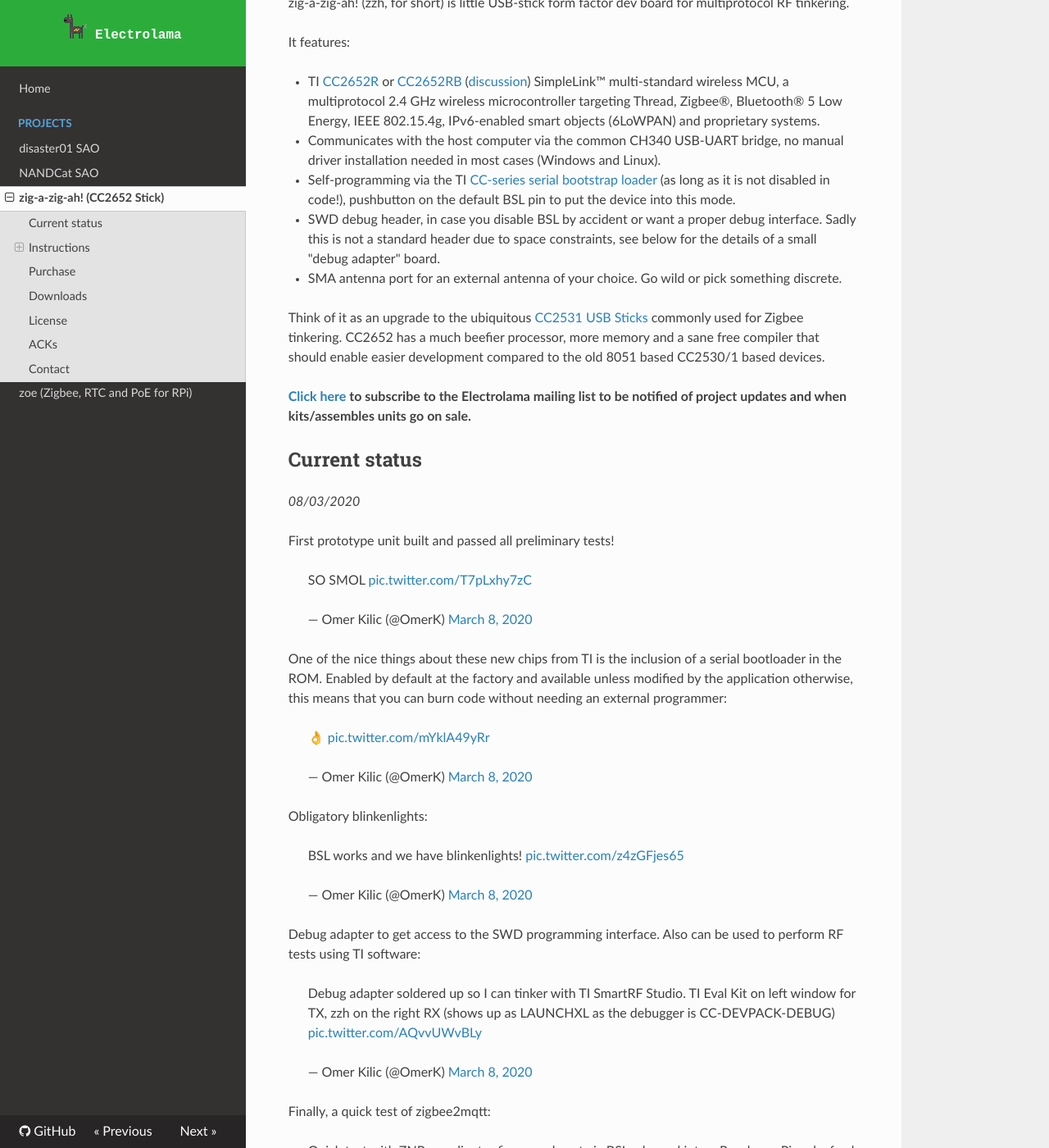
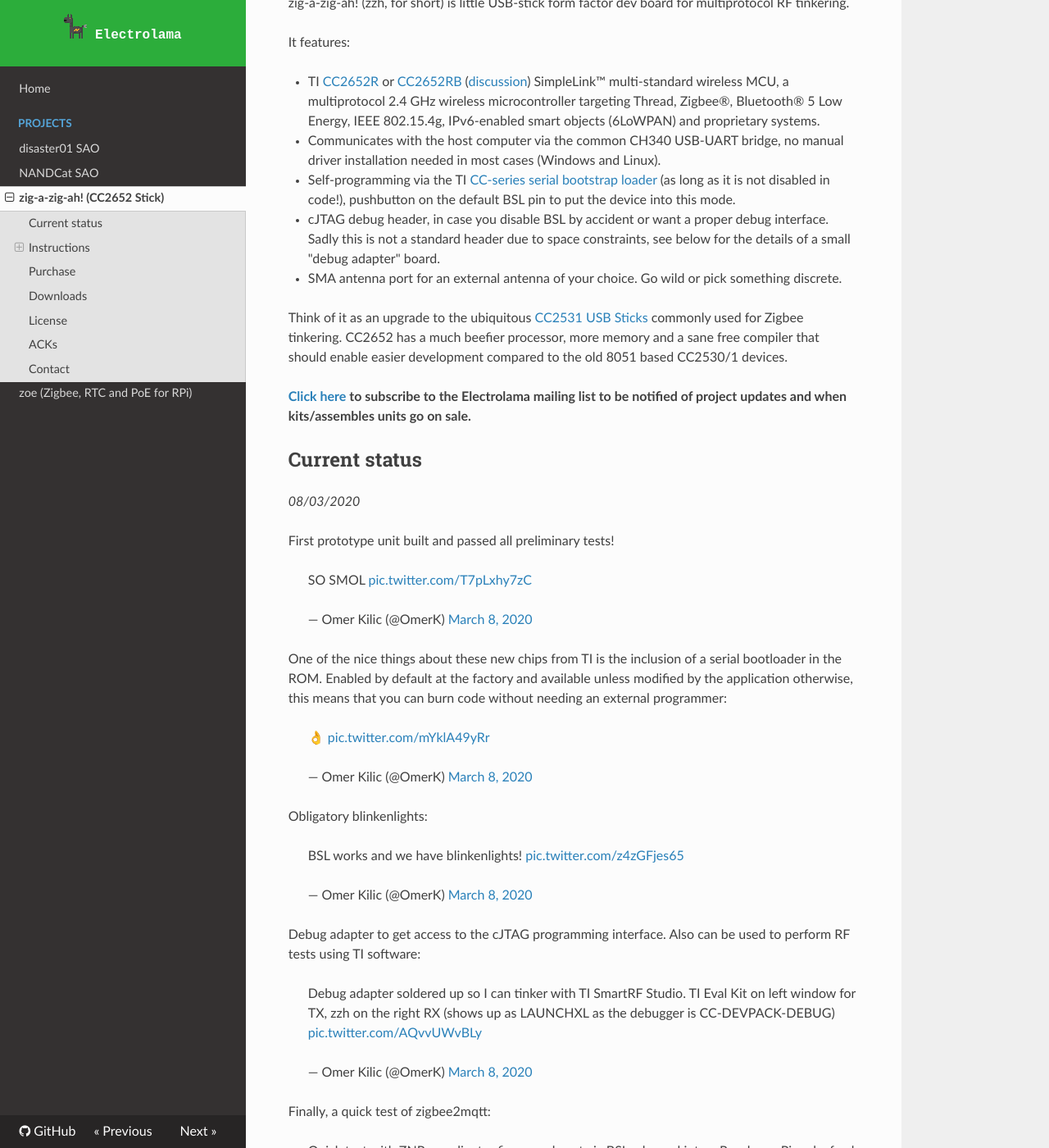
Before and after one commit to paul-jewell/docs, an MkDocs documentation site: the page built from docs/projects/zig-a-zig-ah.md, in a window 1280 px wide and 1400 px high, scrolled down 678 px. Shown: the whole window at 82% size. Built offline with MkDocs 1.6.1, drawn with Linux system fonts in a browser that asks for light colours; nearby versions of some CDN libraries; comment, search, counter and statistics services are not loaded.

Commit message:
zzh: Fix SWD -> cJTAG

```diff
--- a/docs/projects/zig-a-zig-ah.md
+++ b/docs/projects/zig-a-zig-ah.md
@@ -13,10 +13,10 @@ title: zig-a-zig-ah! (CC2652 Stick)
  - TI [CC2652R](http://www.ti.com/product/CC2652R) or [CC2652RB](http://www.ti.com/product/CC2652RB) ([discussion](https://github.com/electrolama/zig-a-zig-ah/issues/1)) SimpleLink™ multi-standard wireless MCU, a multiprotocol 2.4 GHz wireless microcontroller targeting Thread, Zigbee®, Bluetooth® 5 Low Energy, IEEE 802.15.4g, IPv6-enabled smart objects (6LoWPAN) and proprietary systems.
  - Communicates with the host computer via the common CH340 USB-UART bridge, no manual driver installation needed in most cases (Windows and Linux).
  - Self-programming via the TI [CC-series serial bootstrap loader](https://github.com/JelmerT/cc2538-bsl) (as long as it is not disabled in code!), pushbutton on the default BSL pin to put the device into this mode.
- - SWD debug header, in case you disable BSL by accident or want a proper debug interface. Sadly this is not a standard header due to space constraints, see below for the details of a small "debug adapter" board.
+ - cJTAG debug header, in case you disable BSL by accident or want a proper debug interface. Sadly this is not a standard header due to space constraints, see below for the details of a small "debug adapter" board.
  - SMA antenna port for an external antenna of your choice. Go wild or pick something discrete.
 
-Think of it as an upgrade to the ubiquitous [CC2531 USB Sticks](https://www.google.com/search?q=cc2531+stick) commonly used for Zigbee tinkering. CC2652 has a much beefier processor, more memory and a sane free compiler that should enable easier development compared to the old 8051 based CC2530/1 based devices.
+Think of it as an upgrade to the ubiquitous [CC2531 USB Sticks](https://www.google.com/search?q=cc2531+stick) commonly used for Zigbee tinkering. CC2652 has a much beefier processor, more memory and a sane free compiler that should enable easier development compared to the old 8051 based CC2530/1 devices.
 
 **[Click here](https://mailchi.mp/1746be86dd81/electrolama) to subscribe to the Electrolama mailing list to be notified of project updates and when kits/assembles units go on sale.**
 
@@ -37,7 +37,7 @@ Obligatory blinkenlights:
 
 <blockquote class="twitter-tweet" data-conversation="none"><p lang="en" dir="ltr">BSL works and we have blinkenlights! <a href="https://t.co/z4zGFjes65">pic.twitter.com/z4zGFjes65</a></p>&mdash; Omer Kilic (@OmerK) <a href="https://twitter.com/OmerK/status/1236708880354328576?ref_src=twsrc%5Etfw">March 8, 2020</a></blockquote> <script async src="https://platform.twitter.com/widgets.js" charset="utf-8"></script>
 
-Debug adapter to get access to the SWD programming interface. Also can be used to perform RF tests using TI software:
+Debug adapter to get access to the cJTAG programming interface. Also can be used to perform RF tests using TI software:
 
 <blockquote class="twitter-tweet" data-conversation="none"><p lang="en" dir="ltr">Debug adapter soldered up so I can tinker with TI SmartRF Studio. TI Eval Kit on left window for TX, zzh on the right RX (shows up as LAUNCHXL as the debugger is CC-DEVPACK-DEBUG) <a href="https://t.co/AQvvUWvBLy">pic.twitter.com/AQvvUWvBLy</a></p>&mdash; Omer Kilic (@OmerK) <a href="https://twitter.com/OmerK/status/1236725044153331712?ref_src=twsrc%5Etfw">March 8, 2020</a></blockquote> <script async src="https://platform.twitter.com/widgets.js" charset="utf-8"></script>
 
@@ -52,6 +52,7 @@ Revision A, Draft 3 design files [in the repository](https://github.com/electrol
 Also thinking of a second variant that uses [CC2652P](http://www.ti.com/product/CC2652P), sadly not pin compatible with CC2652R (or CC2652RB) so this will have be a new board spin. "P" part has a built-in PA (but no LNA) and should provide better range.
 
 Interested in this? [Ping me](https://twitter.com/omerk) and let me know what you think
+
 
 ## Instructions
 
```
